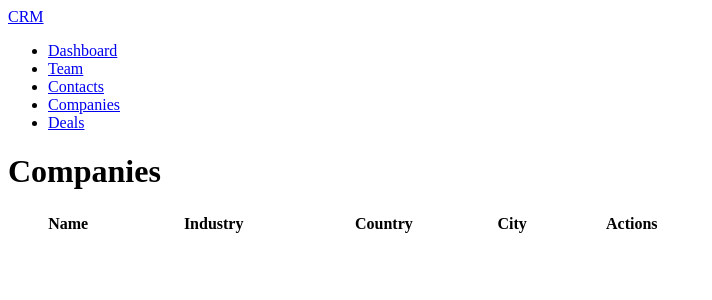
After one commit to pawel-trojnacki/crm, a Symfony app: template templates/company/index.html.twig in a window 1280 px wide. The commit adds this page. Shown: the top 300 px of the page, without its empty margins (0-712 px from the left). Run offline with Twig, Linux system fonts and the light colour scheme; the template is opened without the code that fills it, so the values that code supplies are empty; some libraries are stand-ins or nearby versions.

Commit message:
Create company index view

```diff
--- /dev/null
+++ b/templates/company/index.html.twig
@@ -0,0 +1,68 @@
+{% extends 'base.html.twig' %}
+
+{% block title %}Companies{% endblock %}
+
+{% block body %}
+
+{{ include('layout/_heading.html.twig', {title: 'Companies'}) }}
+
+<table class="table table-hover" style="min-width: 700px;">
+    <thead>
+        <tr>
+            <th scope="col">Name</th>
+            <th scope="col">Industry</th>
+            <th scope="col">Country</th>
+            <th scope="col">City</th>
+            <th scope="col">Actions</th>
+        </tr>
+    </thead>
+    <tbody>
+        {% for company in pager %}
+        <tr>
+            <td>{{company.name | title}}</td>
+
+            {% if company.industry %}
+                <td>{{company.industry.name}}</td>
+            {% else %}
+                <td>&#9866</td>
+            {% endif %}
+
+            {% if company.country %}
+                <td>{{company.country.name}}</td>
+            {% else %}
+                <td>&#9866</td>
+            {% endif %}
+
+            {% if company.city %}
+                <td>{{company.city}}</td>
+            {% else %}
+                <td>&#9866</td>
+            {% endif %}
+
+            <td>
+                To do
+                {# <div class="d-flex">
+                    <a href="{{ path('app_contact_show', {
+                        slug: company.slug
+                    }) }}" class="icon-button">
+                        <i class="bi-eye-fill"></i>
+                    </a>
+                    <a href="{{ path('app_contact_edit', {
+                        slug: company.slug
+                    }) }}" class="icon-button">
+                        <i class="bi-pencil-fill"></i>
+                    </a>
+                </div> #}
+            </td>
+        </tr>
+        {% endfor %}
+    </tbody>
+</table>
+
+{% if pager|length > 2 %}
+<div class="my-4">
+    {{pagerfanta(pager)}}
+</div>
+{% endif %}
+
+{% endblock %}
--- a/templates/layout/_navbar.html.twig
+++ b/templates/layout/_navbar.html.twig
@@ -15,7 +15,9 @@
           </a>
         </li>
         <li class="nav-item">
-          <a class="nav-link" href="#">Companies</a>
+          <a class="nav-link" href="{{ path('app_company_index', {
+            slug: workspace.slug
+          }) }}">Companies</a>
         </li>
         <li class="nav-item">
           <a class="nav-link" href="#">Deals</a>
```
Also changed, not shown: src/Controller/CompanyController.php (added, +36 -0 lines), src/Repository/CompanyRepository.php (+10 -0 lines), src/Service/CompanyManager.php (+16 -0 lines), templates/contact/_filter-form.html.twig (+6 -2 lines), templates/contact/index.html.twig (+11 -9 lines).
